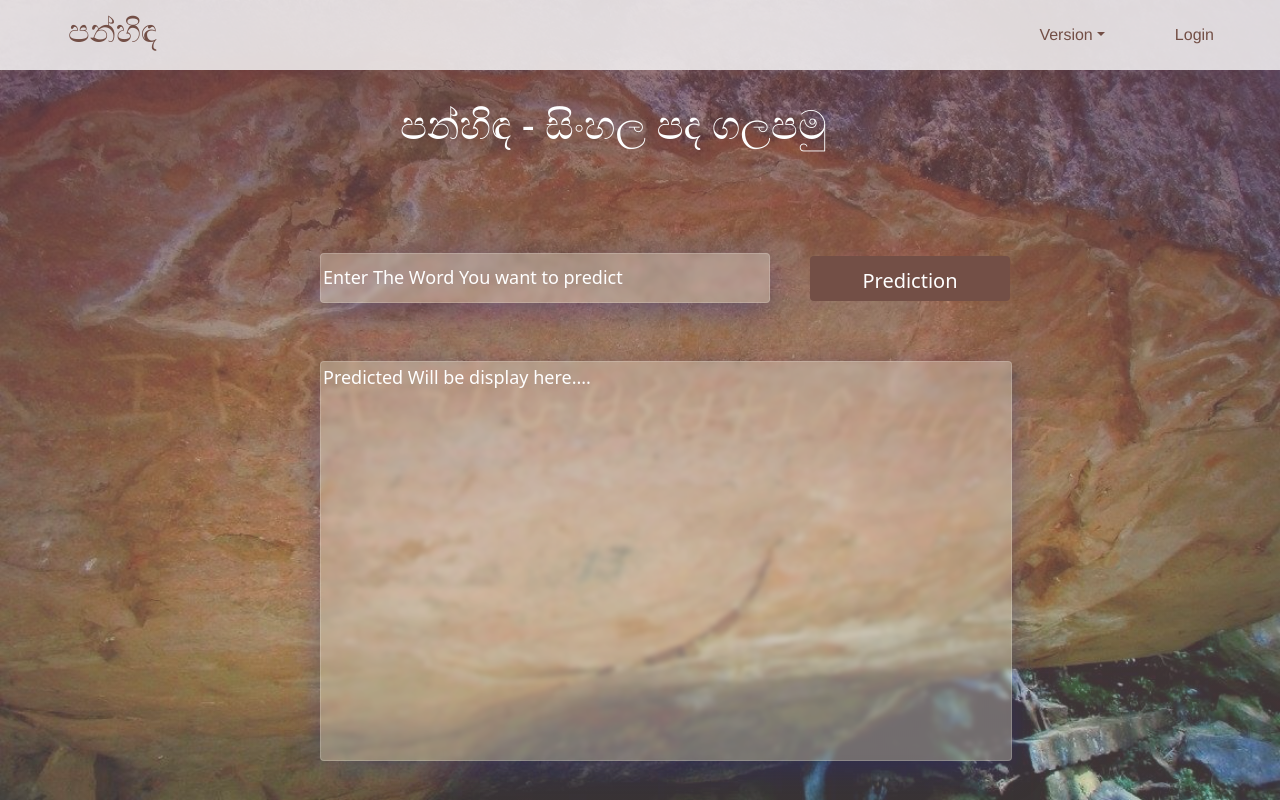
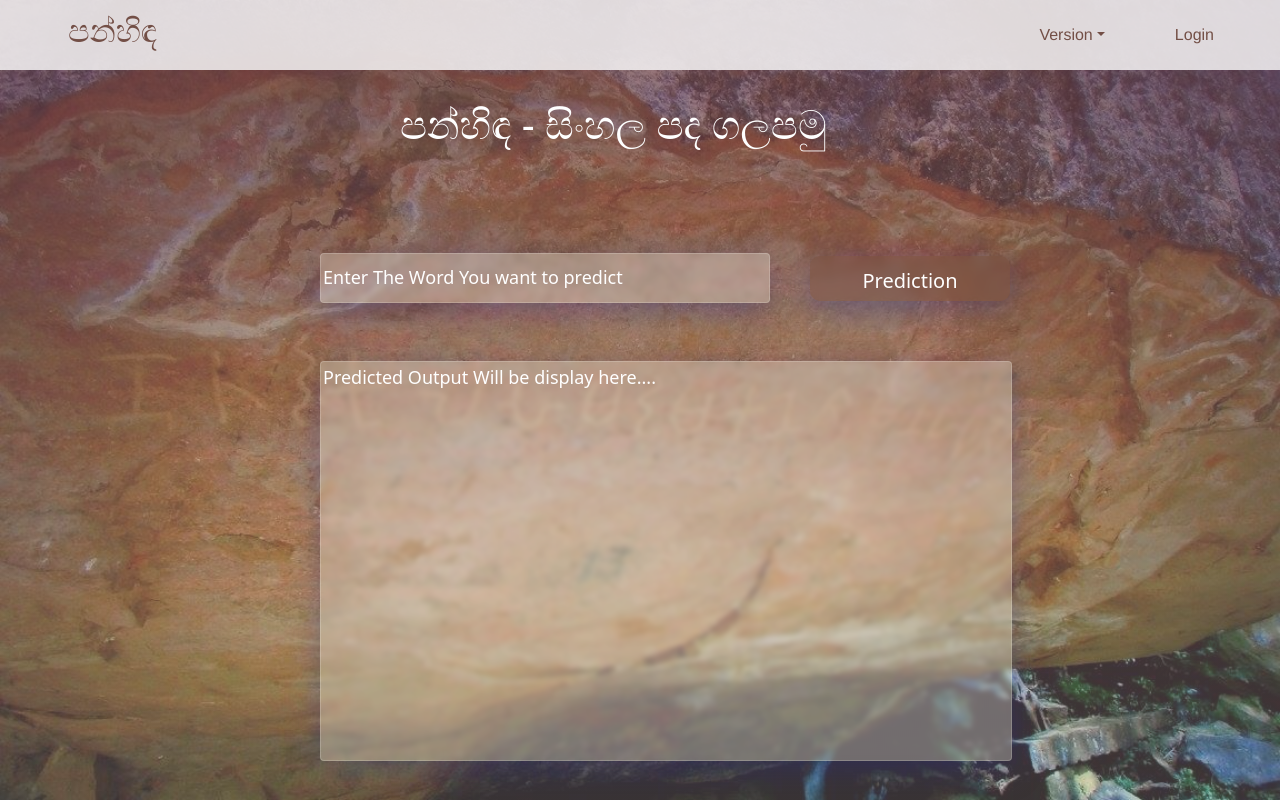
Before and after one commit to Panhinda/Panhinda-Frontend, a React (Create React App) app: page /dashboard in a window 1280 px wide. Both pictures are taken after a click on the element "Log out". Shown: the top 800 px of the page. Built offline with nearby package versions, Linux system fonts and the light colour scheme; no server answers.

Commit message:
neeed to improve

```diff
--- a/src/components/pages/tpu/tpu.js
+++ b/src/components/pages/tpu/tpu.js
@@ -75,7 +75,7 @@
                                                 <textarea
                                                     type="text"
                                                     ref={input => this.content = input}
-                                                    placeholder="Predicted Will be display here...."
+                                                    placeholder="Predicted Output Will be display here...."
                                                 />
                                                 </label>
                                     </div>
--- a/src/components/pages/tpu/tpu.scss
+++ b/src/components/pages/tpu/tpu.scss
@@ -41,7 +41,12 @@
 //button css
 .button {
     border-radius: 4px;
-    background-color: #734F46;
+    background: rgba( 115, 79, 70, 0.45 );
+    box-shadow: 0 8px 32px 0 rgba( 31, 38, 135, 0.37 );
+    backdrop-filter: blur( 4.0px );
+    -webkit-backdrop-filter: blur( 4.0px );
+    border-radius: 10px;
+    border: 1px solid rgba( 255, 255, 255, 0.18 );
     border: none;
     color: #FFFFFF;
     text-align: center;
```
